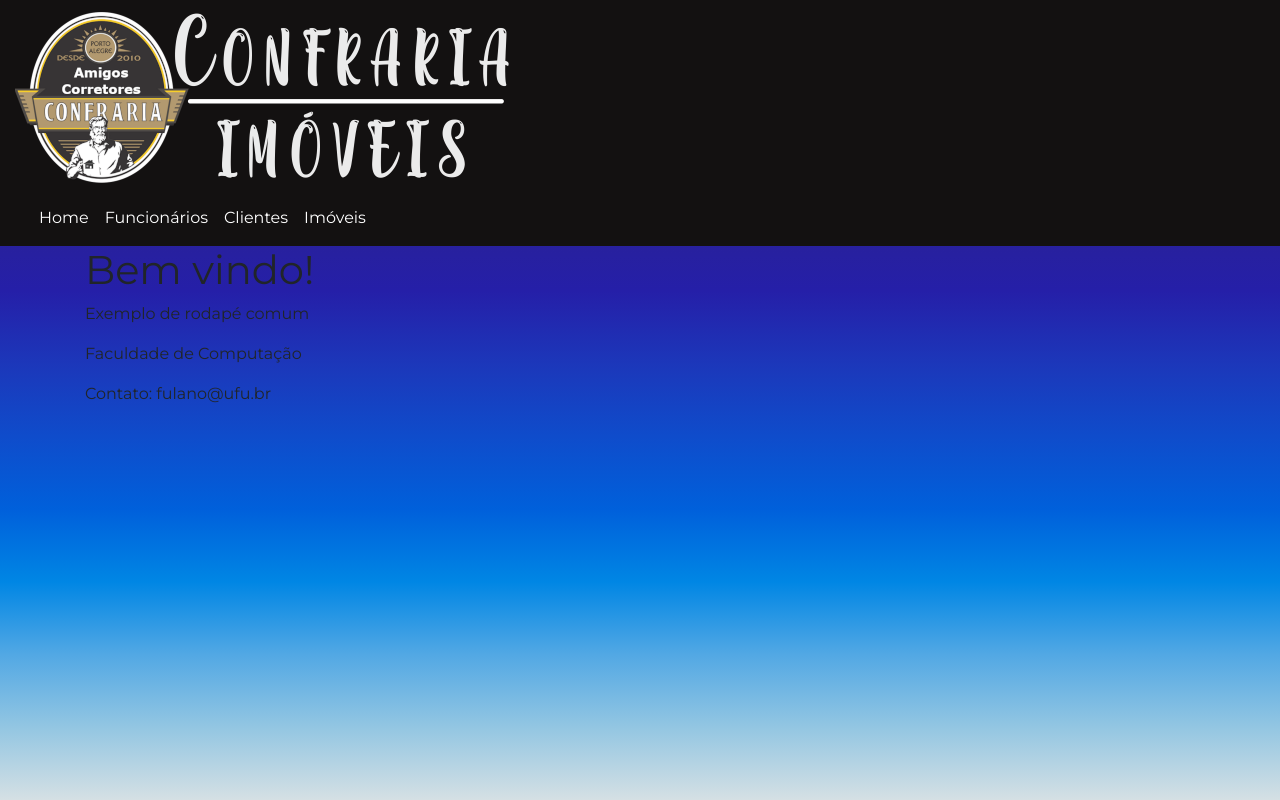
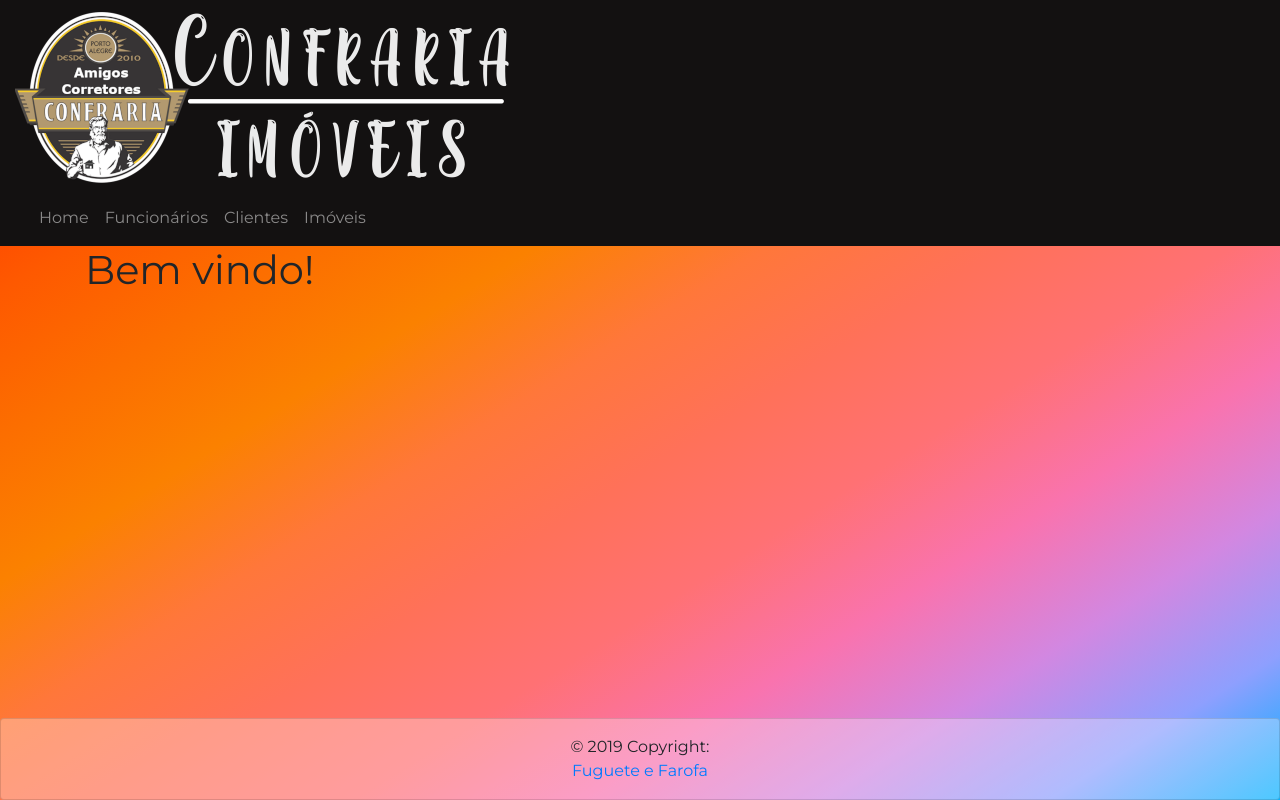
Before and after one commit to KNetiin/TrabalhoPPI, a PHP site: page / in a window 1280 px wide. Run offline with PHP 8.4, Linux system fonts and the light colour scheme; some libraries are stand-ins or nearby versions.

Commit message:
Modificações do footer, gradient e navbar

```diff
--- a/css/main.css
+++ b/css/main.css
@@ -5,7 +5,8 @@ html {
 body {
     font-family: 'Montserrat', sans-serif;
     height: 100%;
-    background-image: linear-gradient(to bottom, #2e2468, #2e2378, #2c2288, #292198, #251fa8, #1c37ba, #0f4ccb, #0060db, #0086e4, #52a8e4, #93c6e2, #d5e0e4);
+    /* background-image: linear-gradient(to bottom, #2e2468, #2e2378, #2c2288, #292198, #251fa8, #1c37ba, #0f4ccb, #0060db, #0086e4, #52a8e4, #93c6e2, #d5e0e4); */
+    background-image: linear-gradient(to right bottom, #ff0000, #ff3d00, #fe5900, #fc6e00, #fb8100, #ff773a, #ff7159, #ff7174, #f973ae, #d287e1, #8e9ffe, #00b1ff);
 }
 
 h2 {
@@ -59,3 +60,7 @@ h2 {
 .nav-item {
     color: white !important;
 }
+
+.customFooter {
+    background: rgba(255, 255, 255, .3)
+}
--- a/footer.php
+++ b/footer.php
@@ -1,9 +1,14 @@
-<footer>
-  <div class="container-fluid" id="mainFooter">
+<footer class="fixed-bottom page-footer font-small blue">
+  <!-- <div class="container-fluid  fixed-bottom" id="mainFooter">
     <div class="container">
       <p>Exemplo de rodapé comum</p>
       <p>Faculdade de Computação</p>
       <p>Contato: fulano@ufu.br</p>
     </div>
+  </div> -->
+  <!-- Copyright -->
+  <div class="footer-copyright card text-center py-3 customFooter">© 2019 Copyright:
+    <a href="https://mdbootstrap.com/education/bootstrap/">Fuguete e Farofa</a>
   </div>
+  <!-- Copyright -->
 </footer>
--- a/navbar.php
+++ b/navbar.php
@@ -5,10 +5,20 @@
         </button>
         <div class="collapse navbar-collapse" id="navbarNavAltMarkup">
             <div class="navbar-nav">
-                <a class="nav-item nav-link" href="#">Home</a>
-                <a class="nav-item nav-link" href="#">Funcionários</a>
-                <a class="nav-item nav-link" href="#">Clientes</a>
-                <a class="nav-item nav-link" href="#">Imóveis</a>
+                <ul class="navbar-nav mr-auto mt-2 mt-lg-0">
+                    <li class="nav-item">
+                        <a class="nav-link" href="index.php#">Home</a>
+                    </li>
+                    <li class="nav-item">
+                        <a class="nav-link" href="employee.php#">Funcionários</a>
+                    </li>
+                    <li class="nav-item">
+                        <a class="nav-link" href="#">Clientes</a>
+                    </li>
+                    <li class="nav-item">
+                        <a class="nav-link" href="#">Imóveis</a>
+                    </li>
+                </ul>
             </div>
         </div>
     </nav>
```
